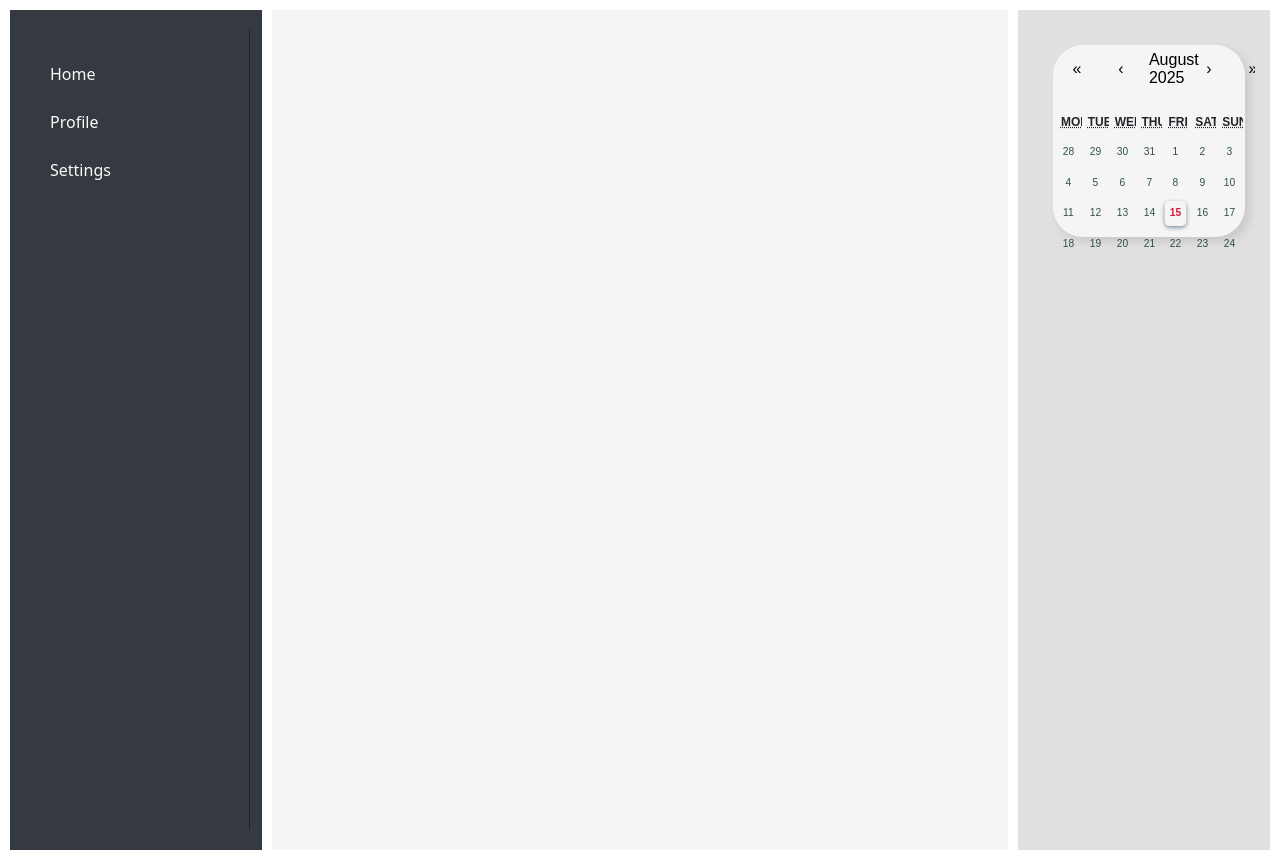
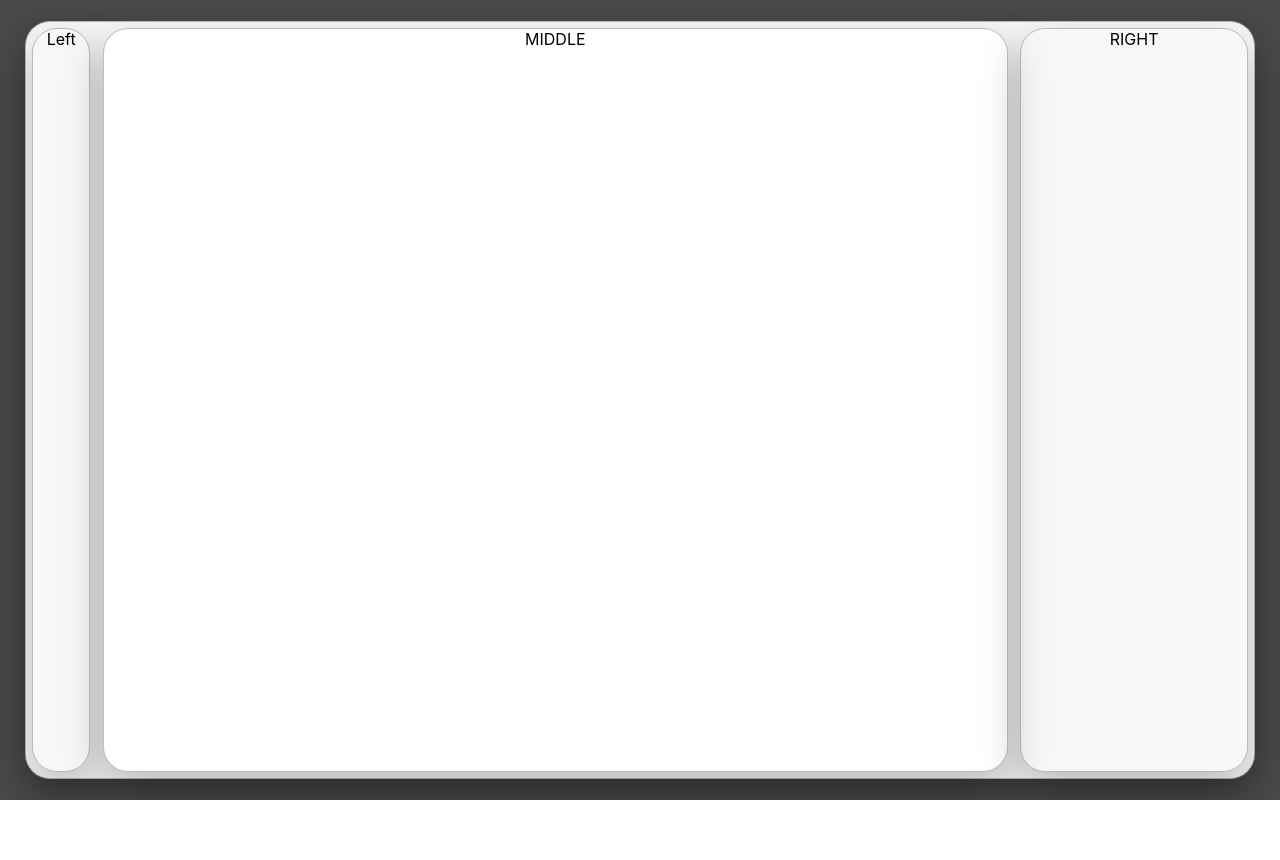
Before and after one commit to JoseLQV/To-do-List-app, a React (Create React App) app in the folder frontend/: page / in a window 1280 px wide. After the commit the page ends 800 px from the top, so only its background shows below. Built offline with nearby package versions, Linux system fonts and the light colour scheme.

Commit message:
Redo
Wrapper and Boxes to fix the position problem inside the front end

Doing things the right way

```diff
--- a/frontend/src/App.js
+++ b/frontend/src/App.js
@@ -1,25 +1,8 @@
-import React from 'react';
-import 'bootstrap/dist/css/bootstrap.min.css';
-import  './dashboard.css';
-import LeftNavbar from './components/LeftNavbar';
-import CalendarWidget from './components/CalendarWidget';
+import React from "react";
+import Dashboard from "./pages/dashboard/dashboard";
 
 function App() {
-  return (
-      <div className="dashboard-wrapper">
-          <div className="dashboard-left">
-            <LeftNavbar />
-          </div>
-
-          <div className="dashboard-middle">
-            {/* Middle content */}
-          </div>
-
-          <div className="dashboard-right">
-            <CalendarWidget />
-          </div>
-      </div>
-  );
+  return <Dashboard />;
 }
 
 export default App;
--- a/frontend/src/CSSs_components/LeftNavbar.css
+++ /dev/null
@@ -1,32 +0,0 @@
-/* The main container for the left navbar */
-.navbar-container {
-  display:block;
-  top: 0;                           /* Aligns the top of the navbar to the top of the viewport */
-  left: 0;                          /* Aligns the navbar to the left side of the viewport */
-  width: 220px;                     /* Sets a fixed width for the navbar */
-  height: 100vh;                   /* Makes the navbar full height of the viewport */
-  background-color: #343a40;        /* Dark gray background color */
-  padding-top: 20px;                /* Adds 20px space at the top inside the navbar */
-  border-right: 1px solid #222;     /* Adds a thin dark border on the right edge */
-}
-
-/* Styles for all nav links inside the navbar container */
-.navbar-container .nav-link {
-  color: #f8f9fa;                   /* Light text color for the links */
-  padding: 12px 20px;               /* Adds space inside each link for clickable area */
-  font-size: 16px;                   /* Sets the font size */
-  transition: background-color 0.2s ease, color 0.2s ease; /* Smooth animation when color or background changes */
-  display: block;                    /* Makes each link take the full width of the navbar */
-}
-
-/* Styles applied when the user hovers over a nav link */
-.navbar-container .nav-link:hover {
-  background-color: #495057;        /* Changes the background to a slightly lighter gray */
-  color: #ffffff;                   /* Ensures the text is fully white on hover */
-}
-
-/* Styles for the currently active nav link */
-.navbar-container .nav-link.active {
-  background-color: #007bff;        /* Highlights the active link with a blue background */
-  color: white;                     /* Ensures the text is white on the active link */
-}
--- a/frontend/src/CSSs_components/calendar.css
+++ /dev/null
@@ -1,61 +0,0 @@
-.calendar-container {
-  width: 100%;
-  max-width: 100%;
-  padding: 10px;
-  margin: 5px;
-  box-sizing: border-box;
-  position: relative;
-  overflow: hidden;
-  aspect-ratio: 1 / 1;  /* keeps container square */
-}
-
-.react-calendar {
-  width: 100%;
-  height: 100%;
-  background-color: whitesmoke;
-  border: none;
-  border-radius: 30px;
-  padding: 1%;
-  box-shadow: 5px 5px 10px rgba(0, 0, 0, 0.1);
-  box-sizing: border-box;
-  transform-origin: top left;
-}
-
-.react-calendar__tile {
-  transform: scale(0.8);  /* scale tiles proportionally */
-  padding: 0.5em;
-  font-size: 1vw;         /* responsive text size */
-  border-radius: 0.3em;
-  color: darkslategray;
-}
-
-.react-calendar__tile:hover {
-  background-color: #e0f0ff;
-}
-
-.react-calendar__tile--now {
-  background-color: whitesmoke;
-  color: black;
-  border-radius: 20%;
-  box-shadow: 0 2px 5px lightslategray;
-}
-
-.react-calendar__tile--now:hover {
-  background-color: lightgrey !important;
-}
-
-.react-calendar__tile--active {
-  background-color: transparent !important;
-  color: black;
-}
-
-.react-calendar__tile--active.react-calendar__tile--now {
-  background-color: lightgrey;
-  color: crimson;
-  font-weight: bold;
-}
-
-.react-calendar__tile:focus {
-  outline: none;
-  box-shadow: none;
-}
--- a/frontend/src/components/CalendarWidget.js
+++ /dev/null
@@ -1,16 +0,0 @@
-import React, { useState } from 'react';
-import Calendar from 'react-calendar';
-import 'react-calendar/dist/Calendar.css';
-import '../CSSs_components/calendar.css';
-
-function CalendarWidget() {
-  const [date, setDate] = useState(new Date());
-
-  return (
-    <div className="calendar-container">
-      <Calendar onChange={setDate} onClickDay={() => null} value={date} />
-    </div>
-  );
-}
-
-export default CalendarWidget;
--- a/frontend/src/components/LeftNavbar.js
+++ /dev/null
@@ -1,17 +0,0 @@
-import React from 'react';
-import { Nav } from 'react-bootstrap';
-import '../CSSs_components/LeftNavbar.css';
-
-function LeftNavbar() {
-  return (
-    <div className="navbar-container">
-      <Nav className="flex-column">
-        <Nav.Link href="#home">Home</Nav.Link>
-        <Nav.Link href="#profile">Profile</Nav.Link>
-        <Nav.Link href="#settings">Settings</Nav.Link>
-      </Nav>
-    </div>
-  );
-}
-
-export default LeftNavbar;
--- a/frontend/src/dashboard.css
+++ /dev/null
@@ -1,50 +0,0 @@
-/* Parent wrapper for all three columns */
-.dashboard-wrapper {
-  display: flex;
-  flex-wrap: wrap;           /* allows columns to stack on smaller screens */
-  width: 100%;
-  min-height: 100vh;
-  box-sizing: border-box;
-  gap: 10px;                 /* space between columns */
-  padding: 10px;
-}
-
-/* Left column (Navbar) */
-.dashboard-left {
-  flex: 1 1 200px;           /* min 200px, grows if space available */
-  max-width: 20%;             /* don't exceed 20% on large screens */
-  background-color: #343a40;
-  color: #fff;
-  padding: 20px;
-  box-sizing: border-box;
-  height: auto;               /* let it grow naturally */
-}
-
-/* Middle column */
-.dashboard-middle {
-  flex: 2 1 400px;           /* min 400px, grows twice as much as left/right */
-  background-color: #f5f5f5;
-  padding: 20px;
-  box-sizing: border-box;
-  height: auto;
-}
-
-/* Right column */
-.dashboard-right {
-  flex: 1 1 200px;           /* min 200px, grows if space available */
-  max-width: 20%;             /* don't exceed 20% on large screens */
-  background-color: #e0e0e0;
-  padding: 20px;
-  box-sizing: border-box;
-  height: auto;
-}
-
-/* Optional: small screen adjustments */
-@media (max-width: 992px) {
-  .dashboard-left,
-  .dashboard-middle,
-  .dashboard-right {
-    flex: 1 1 100%;          /* stack vertically on smaller screens */
-    max-width: 100%;
-  }
-}
--- /dev/null
+++ b/frontend/src/pages/dashboard/dashboard.css
@@ -0,0 +1,53 @@
+.page-wrapper {
+  background-color: #4A4A4A;
+  width: 100%;
+  height: 100vh;
+  display: flex;
+  align-items: center ;
+  justify-content: center;
+}
+
+.dashboard-wrapper{
+    background-color: #F7F7F7;
+    width: 95%;
+    height: 93%;
+    display: flex;
+    padding: .5%;
+    border: 1px solid rgba(0,0,0,0.25);
+    border-radius: 25px;
+    box-shadow: 0 16px 40px rgba(0,0,0,0.25);
+}
+
+.left-side{
+    background-color: F7F7F7;
+    height: auto;
+    width: 5%;
+    text-align: center;
+
+    border: 1px solid rgba(0,0,0,0.25);
+    border-radius: 25px;
+    box-shadow: 0 16px 40px rgba(0,0,0,0.25);
+
+}
+.middle{
+    background-color: white;
+    height: auto;
+    width: 80%;
+    margin-right: 1%;
+    margin-left: 1%;
+    border: 1px solid rgba(0,0,0,0.25);
+    border-radius: 25px;
+    box-shadow: 0 16px 40px rgba(0,0,0,0.25);
+    text-align: center;
+
+}
+.right-side{
+    background-color: F7F7F7;
+    height: auto;
+    width: 20%;
+    text-align: center;
+
+    border: 1px solid rgba(0,0,0,0.25);
+    border-radius: 25px;
+    box-shadow: 0 16px 40px rgba(0,0,0,0.25);
+}
--- /dev/null
+++ b/frontend/src/pages/dashboard/dashboard.js
@@ -0,0 +1,22 @@
+import React from "react";
+import "./dashboard.css";
+
+export default function Dashboard() {
+  return (
+    <body>
+         <div className="page-wrapper">
+            <div className="dashboard-wrapper">
+                <div className="left-side">Left</div>
+                <div className="middle">MIDDLE </div>
+                <div className="right-side">RIGHT</div>
+            </div>
+
+        </div>
+
+
+
+    </body>
+
+  )
+
+}
```
